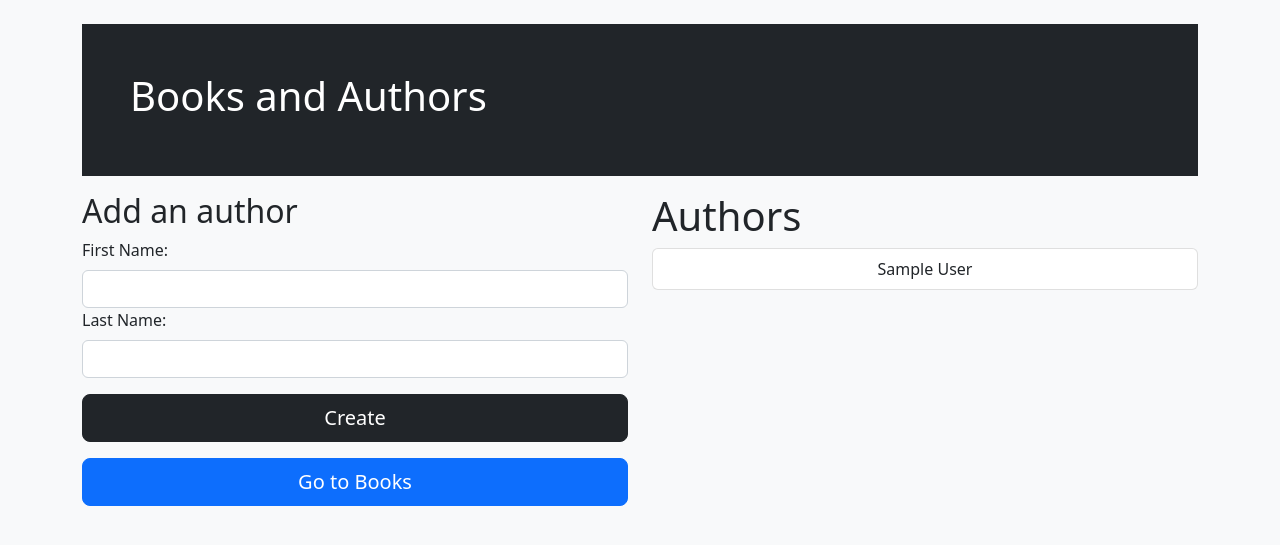
After one commit to sherlineau/Python, a Flask app: page /authors in a window 1280 px wide. The commit adds this page. Shown: the top 545 px of the page. Run offline with Flask 2, Linux system fonts and the light colour scheme; tables that the repository leaves empty or names only in its code hold one stand-in row (values such as "Sample post").

Commit message:
books crud

```diff
--- /dev/null
+++ b/FlaskMySQL/Crud/books/flask_app/__init__.py
@@ -0,0 +1,5 @@
+from flask import Flask
+
+app = Flask(__name__)
+DATABASE = 'books_schema'
+app.secret_key = b'V\x07T\x06\xfd\xb8Z\xa9\xd1&X\xaf\xf1\xccpG'
--- /dev/null
+++ b/FlaskMySQL/Crud/books/flask_app/config/mysqlconnection.py
@@ -0,0 +1,48 @@
+# a cursor is the object we use to interat with the database
+import pymysql.cursors
+
+#this class will give us an instance of a connection to our database
+class MySQLConnection :
+    def __init__(self,db):
+        # change the user and password as needed
+        connection = pymysql.connect( host = 'localhost',
+                                    user = 'root',
+                                    password = 'root',
+                                    db = db,
+                                    charset = 'utf8mb4',
+                                    cursorclass = pymysql.cursors.DictCursor,
+                                    autocommit = True
+                                    )
+        # establish connection to the database
+        self.connection = connection
+
+    #method to query the database
+    def query_db(self, query, data=None):
+        with self.connection.cursor() as cursor:
+            try:
+                query = cursor.mogrify(query,data)
+                print("Running Query:", query)
+
+                cursor.execute(query,data)
+                if query.lower().find("insert") >= 0:
+                    # INSERT queries will return the ID NUMBER of the row inserted
+                    self.connection.commit()
+                    return cursor.lastrowid
+                elif query.lower().find("select") >= 0:
+                    # SELECT queries will return the data from the database as a LIST of DICTIONARIES
+                    result = cursor.fetchall()
+                    return result
+                else:
+                    # UPDATE and DELETE queries will return nothing
+                    self.connection.commit()
+            except Exception as e:
+                # if query fails the method will return FALSE
+                print("Something went wrong", e)
+                return False
+            finally:
+                # close the connection
+                self.connection.close()
+
+# connectToMySQL receives the database we're using and uses it to create an instance of MySQLConnection
+def connectToMySQL(db):
+    return MySQLConnection(db)
--- /dev/null
+++ b/FlaskMySQL/Crud/books/flask_app/controllers/authors.py
@@ -0,0 +1,32 @@
+from flask import render_template, redirect, request
+from flask_app import app
+from flask_app.models.author import Author
+from flask_app.models import book
+
+@app.route('/')
+def index():
+    return redirect('/authors')
+
+@app.route('/authors')
+def display_authors():
+    return render_template("authors.html", authors = Author.get_all_users())
+
+@app.route('/authors/new', methods=['POST'])
+def create_author():
+    Author.save(request.form)
+    return redirect('/authors')
+
+@app.route('/authors/<int:id>')
+def show_author(id):
+    data = {
+        'id':id
+    }
+    current_author = Author.get_one_with_books(data)
+    return render_template("author_info.html", current_author = current_author ,books = book.Book.get_all_books())
+
+@app.route('/authors/newfavorite', methods=['POST','GET'])
+def new_fav():
+    if request.method == 'POST':
+        id = request.form['user_id']
+        Author.save_fav(request.form)
+        return redirect(f'/authors/{id}')
--- /dev/null
+++ b/FlaskMySQL/Crud/books/flask_app/models/author.py
@@ -0,0 +1,67 @@
+from flask_app.models import book
+from flask_app.config.mysqlconnection import connectToMySQL
+from flask_app import DATABASE
+
+class Author:
+    def __init__(self, data):
+        self.id = data['id']
+        self.first_name = data['first_name']
+        self.last_name = data['last_name']
+        self.created_at = data['created_at']
+        self.updated_at = data['updated_at']
+
+    # add new user to database
+    @classmethod
+    def save (cls, data):
+        query = "INSERT INTO users(first_name,last_name) VALUES (%(first_name)s, %(last_name)s);"
+        result = connectToMySQL( DATABASE ).query_db(query,data)
+        return result
+
+    @classmethod
+    def save_fav (cls, data):
+        query = "INSERT INTO favorites(user_id,book_id) VALUES (%(user_id)s, %(book_id)s); "
+        result = connectToMySQL (DATABASE).query_db(query,data)
+        return result
+
+    #get all users from database
+    @classmethod
+    def get_all_users(cls):
+        query = "SELECT * FROM users;"
+        result = connectToMySQL( DATABASE ).query_db(query)
+        authors = []
+        for a in result:
+            authors.append ( cls(a) )
+        return authors
+
+    #get one user from database
+    @classmethod
+    def get_one_user(cls,data):
+        query = "SELECT * FROM users WHERE id = %(id)s;"
+        result = connectToMySQL( DATABASE ).query_db(query,data)
+        return cls(result[0])
+
+    # get one user with books
+    @classmethod
+    def get_one_with_books(cls,data):
+        query =" SELECT * FROM users LEFT JOIN favorites ON users.id = favorites.user_id LEFT JOIN books on books.id = favorites.book_id where users.id = %(id)s;"
+
+        result = connectToMySQL(DATABASE).query_db(query,data)
+        print(result)
+        # validate if query returns anything
+        if len(result) > 0:
+            # current author is set to result of query
+            current_author = cls(result[0])
+            list_books = []
+            for row in result:
+                current_book = {
+                    'id':row['books.id'],
+                    'title':row['title'],
+                    'num_of_pages':row['num_of_pages'],
+                    'created_at':row['books.created_at'],
+                    'updated_at':row['books.updated_at'],
+                    'user_id':row['user_id']
+                }
+                b = book.Book( current_book )
+                list_books.append ( b )
+            current_author.list_books = list_books
+            return current_author
--- /dev/null
+++ b/FlaskMySQL/Crud/books/flask_app/templates/authors.html
@@ -0,0 +1,44 @@
+<!DOCTYPE html>
+<html lang="en">
+<head>
+    <meta charset="UTF-8">
+    <meta http-equiv="X-UA-Compatible" content="IE=edge">
+    <meta name="viewport" content="width=device-width, initial-scale=1.0">
+    <title>Authors</title>
+    <link href="https://cdn.jsdelivr.net/npm/bootstrap@5.2.0-beta1/dist/css/bootstrap.min.css" rel="stylesheet" integrity="sha384-0evHe/X+R7YkIZDRvuzKMRqM+OrBnVFBL6DOitfPri4tjfHxaWutUpFmBp4vmVor" crossorigin="anonymous">
+</head>
+<body class="bg-light">
+    <div class="container">
+        <div class="mt-4 p-5 bg-dark text-white">
+            <h1>Books and Authors</h1>
+        </div>
+        <div class="row my-3">
+            <div class="col">
+                <h2>Add an author</h2>
+                <form action="/authors/new" method="post">
+                    <label for="first_name" class="form-label">First Name:</label>
+                    <input type="text" name="first_name" class="form-control" required>
+                    <label for="last_name" class="form-label">Last Name:</label>
+                    <input type="text" name="last_name" class="form-control" required>
+                    <div class="d-grid">
+                        <input type="submit" value="Create" class="mt-3 btn btn-dark btn-lg">
+                    </div>
+                </form>
+                <a href="/books" class="d-grid btn btn-primary mt-3 btn-lg">Go to Books</a>
+
+            </div>
+            <div class="col">
+                <h1>Authors</h1>
+                <div class="list-group text-center ">
+                    {% for author in authors %}
+                    <a href="/authors/{{author.id}}" class="list-group-item list-group-item-action">{{author.first_name}} {{author.last_name}}</a>
+                    {% endfor %}
+                </div>
+
+
+            </div>
+
+        </div>
+    </div>
+</body>
+</html>
--- /dev/null
+++ b/FlaskMySQL/Crud/books/server.py
@@ -0,0 +1,7 @@
+from flask_app import app
+
+from flask_app.controllers import authors
+from flask_app.controllers import books
+
+if __name__ == "__main__":
+    app.run(debug=True)
--- a/FlaskMySQL/Crud/dojos-ninjas/flask_app/models/dojo.py
+++ b/FlaskMySQL/Crud/dojos-ninjas/flask_app/models/dojo.py
@@ -39,10 +39,12 @@ class Dojo:
 
         results = connectToMySQL('dojos_and_ninjas').query_db(query,data)
 
-        # validate if query has ninjas
+        # validate if query returns anything
         if len(results) > 0:
+            # current ninja is set to the results of our query at index 0, which is returned as a list of dictonaries
             current_dojo = cls(results[0])
             list_ninjas = []
+            # now we need to iterate through the dictionary and decode it, each "ninja" will have an instance of it created and appended(added) to the list_ninjas
             for row in results:
                 current_ninja = {
                     'id' : row['ninjas.id'],
@@ -55,5 +57,6 @@ class Dojo:
                 }
                 ninja = Ninja(current_ninja)
                 list_ninjas.append( ninja )
+            #instances of our dojo [current_dojo], attaching a list to that instance and setting it to the list we built above
             current_dojo.list_ninjas = list_ninjas
             return current_dojo
--- a/FlaskMySQL/Crud/dojos-ninjas/flask_app/templates/dojo.html
+++ b/FlaskMySQL/Crud/dojos-ninjas/flask_app/templates/dojo.html
@@ -9,6 +9,7 @@
 </head>
 <body>
     <div class="container mt-4 p-5 bg-primary text-white rounded" style="width:700px">
+        <!-- grabs the dojo instance and the name -->
         <h1 class="text-center display-1">{{current_dojo.name}}</h1>
         <p class="text-center display-6">List of ninjas</p>
 
@@ -22,6 +23,7 @@
                 </tr>
             </thead>
             <tbody>
+                <!-- loop through the instance list and creates a row with data entries for each ninja -->
                 {% for ninja in current_dojo.list_ninjas %}
                 <tr>
                     <td>{{ninja.first_name}}</td>
--- a/FlaskMySQL/Crud/dojos-ninjas/flask_app/templates/home.html
+++ b/FlaskMySQL/Crud/dojos-ninjas/flask_app/templates/home.html
@@ -23,6 +23,7 @@
             <div class="col p-3">
                 <h1 class="text-center">Dojos</h1>
                 <div class="list-group text-center ">
+                    <!-- loops through dojo table and creates an a link ending with the dojo id  -->
                     {% for dojo in dojos %}
                         <a href="/dojos/{{dojo.id}}" class="display-6 list-group-item list-group-item-action">{{dojo.name}}</a>
                     {% endfor %}
```
Also changed, not shown: FlaskMySQL/Crud/books/flask_app/controllers/books.py (added, +28 -0 lines), FlaskMySQL/Crud/books/flask_app/models/book.py (added, +65 -0 lines), FlaskMySQL/Crud/books/flask_app/templates/author_info.html (added, +51 -0 lines), FlaskMySQL/Crud/books/flask_app/templates/book_info.html (added, +46 -0 lines), FlaskMySQL/Crud/books/flask_app/templates/books.html (added, +44 -0 lines), 2 other files.
